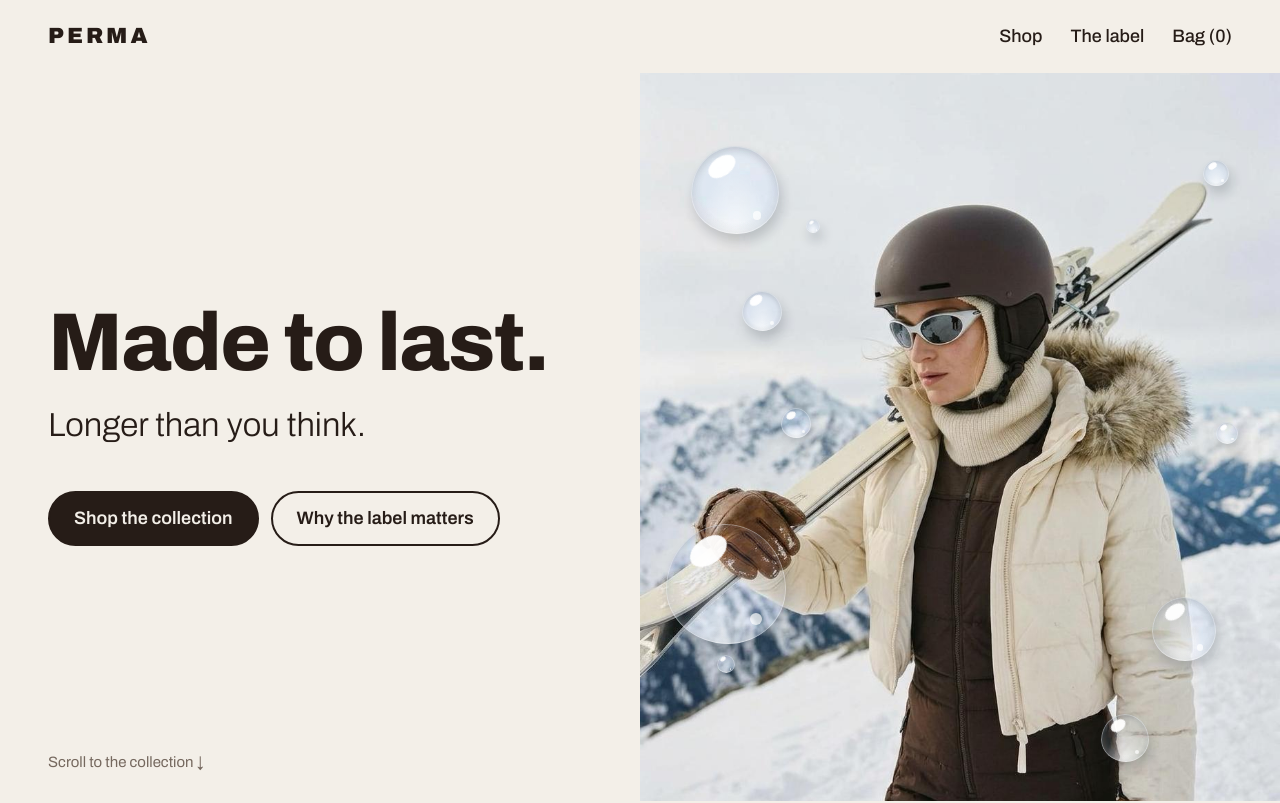
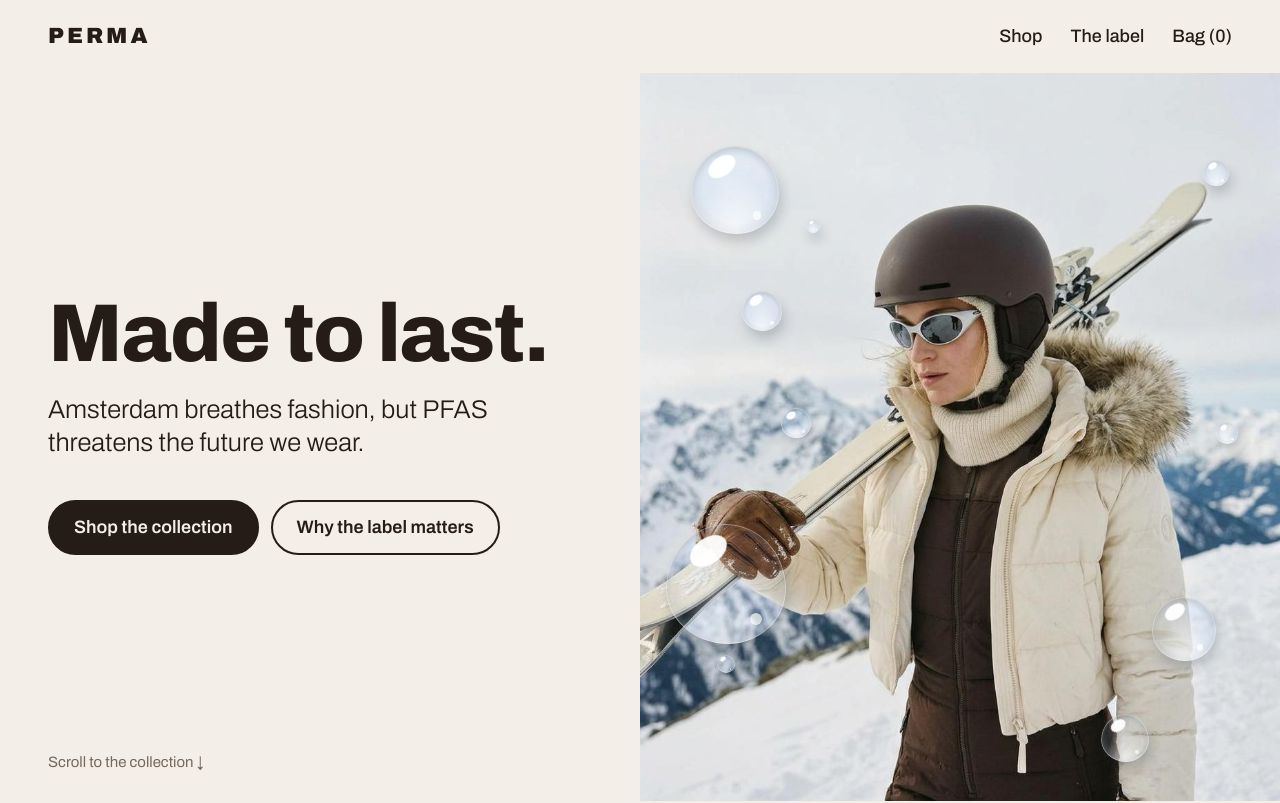
Before and after one commit to Ashraf-Khodabaks/perma-shop, a plain HTML site: page docs/index.html in a window 1280 px wide. Shown: the top 803 px of the page. Drawn offline with Linux system fonts and the light colour scheme.

Commit message:
Slogan gewijzigd

```diff
--- a/docs/css/style.css
+++ b/docs/css/style.css
@@ -955,3 +955,9 @@ footer,
 }
 .card:hover .photo { transform: scale(1.05); }
 .card h3 { font-size: 19px; }
+
+.banner-text p {
+    font-size: clamp(20px, 2vw, 32px);
+    line-height: 1.3;
+    max-width: 22em;
+}
--- a/docs/index.html
+++ b/docs/index.html
@@ -21,7 +21,7 @@
 <section class="banner">
     <div class="banner-text">
         <h1>Made to last.</h1>
-        <p>Longer than you think.</p>
+        <p>Amsterdam breathes fashion, but PFAS threatens the future we wear.</p>
         <div class="hero-actions">
             <a class="btn" href="#collection">Shop the collection</a>
             <a class="btn ghost" href="learn.html">Why the label matters</a>
```
